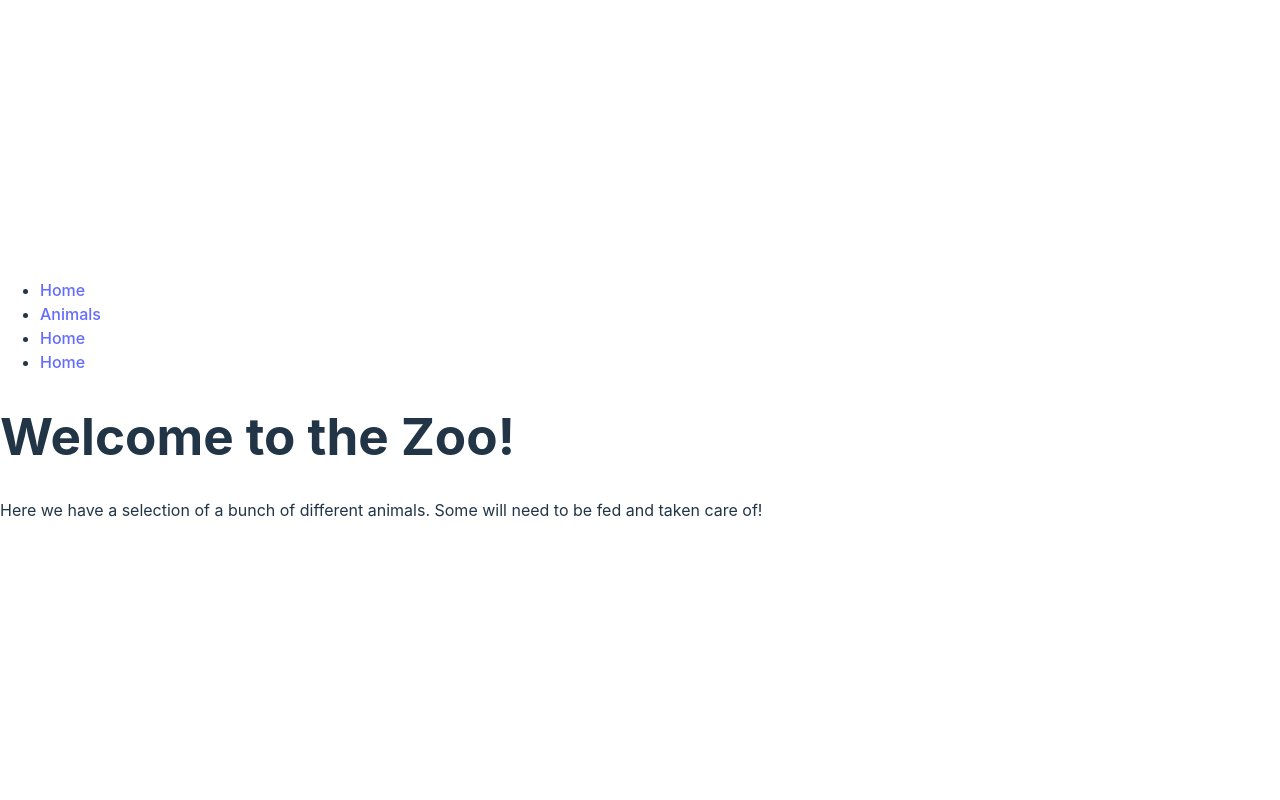
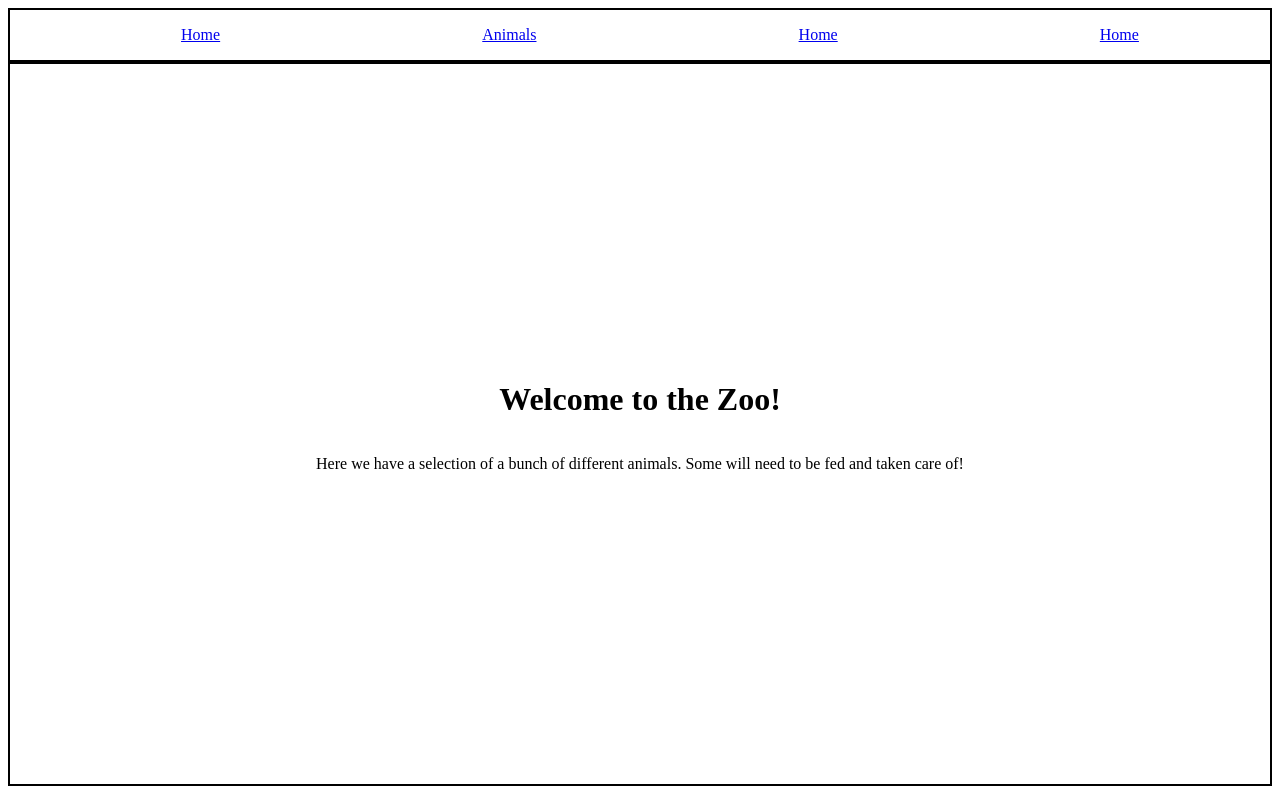
Before and after one commit to Mikael-Ronnberg/TheZoo, a React (Vite) app: page / in a window 1280 px wide. Built offline with nearby package versions, Linux system fonts and the light colour scheme.

Commit message:
Build: routing now works + added some styling

```diff
--- a/src/components/Navigation/Navigation.css
+++ b/src/components/Navigation/Navigation.css
@@ -0,0 +1,13 @@
+li{
+    list-style: none;
+}
+
+.nav-container{
+  border: 2px solid black;
+}
+
+.link-container{
+    display: flex;
+    flex-direction: row;
+    justify-content: space-around;
+}
--- a/src/components/Navigation/Navigation.tsx
+++ b/src/components/Navigation/Navigation.tsx
@@ -4,12 +4,13 @@ import { Link } from "react-router-dom";
 export const Navigation = () => {
   return (
     <>
-      <ul>
+      <nav className="nav-container">
+        <ul className="link-container">
           <li>
-          <Link to="/">Home</Link>
+            <Link to={"/"}>Home</Link>
           </li>
           <li>
-          <Link to="/">Animals</Link>
+            <Link to={"/animals"}>Animals</Link>
           </li>
           <li>
             <Link to="/">Home</Link>
@@ -18,6 +19,7 @@ export const Navigation = () => {
             <Link to="/">Home</Link>
           </li>
         </ul>
+      </nav>
     </>
   );
 };
--- a/src/index.css
+++ b/src/index.css
@@ -1,4 +1,4 @@
-:root {
+/* :root {
   font-family: Inter, system-ui, Avenir, Helvetica, Arial, sans-serif;
   line-height: 1.5;
   font-weight: 400;
@@ -66,4 +66,4 @@ button:focus-visible {
   button {
     background-color: #f9f9f9;
   }
-}
+} */
--- a/src/main.tsx
+++ b/src/main.tsx
@@ -15,16 +15,16 @@ const router = createBrowserRouter([
   {
     path: "/",
     element: <Home />,
-    errorElement: <NotFound></NotFound>,
+    errorElement: <NotFound />,
   },
   {
     path: "/animals",
-    element: <BunchOfAnimals></BunchOfAnimals>,
+    element: <BunchOfAnimals />,
     // loader: bookLoader,
   },
   {
     path: "/animals/:id",
-    element: <AnimalView></AnimalView>,
+    element: <AnimalView />,
     // loader: bookLoader,
   },
 ]);
--- a/src/pages/BunchOfAnimals/BunchOfAnimals.tsx
+++ b/src/pages/BunchOfAnimals/BunchOfAnimals.tsx
@@ -1,5 +1,10 @@
+import { Navigation } from "../../components/Navigation/Navigation";
 import "./BunchOfAnimals.css";
 
 export const BunchOfAnimals = () => {
-  return <></>;
+  return (
+    <>
+      <Navigation></Navigation>
+    </>
+  );
 };
--- a/src/pages/Home/Home.css
+++ b/src/pages/Home/Home.css
@@ -0,0 +1,8 @@
+.main-container{
+    display: flex;
+    justify-content: center;
+    align-items: center;
+    flex-direction: column;
+    height: 90vh;
+    border: 2px solid black;
+}
--- a/src/pages/Home/Home.tsx
+++ b/src/pages/Home/Home.tsx
@@ -3,13 +3,15 @@ import "./Home.css";
 
 export const Home = () => {
   return (
-    <>
+    <div>
       <Navigation></Navigation>
-      <h1>Welcome to the Zoo!</h1>
-      <p>
-        Here we have a selection of a bunch of different animals. Some will need
-        to be fed and taken care of!
-      </p>
-    </>
+      <div className="main-container">
+        <h1>Welcome to the Zoo!</h1>
+        <p>
+          Here we have a selection of a bunch of different animals. Some will
+          need to be fed and taken care of!
+        </p>
+      </div>
+    </div>
   );
 };
```
Lines whose indentation alone changed are shown as unchanged.
